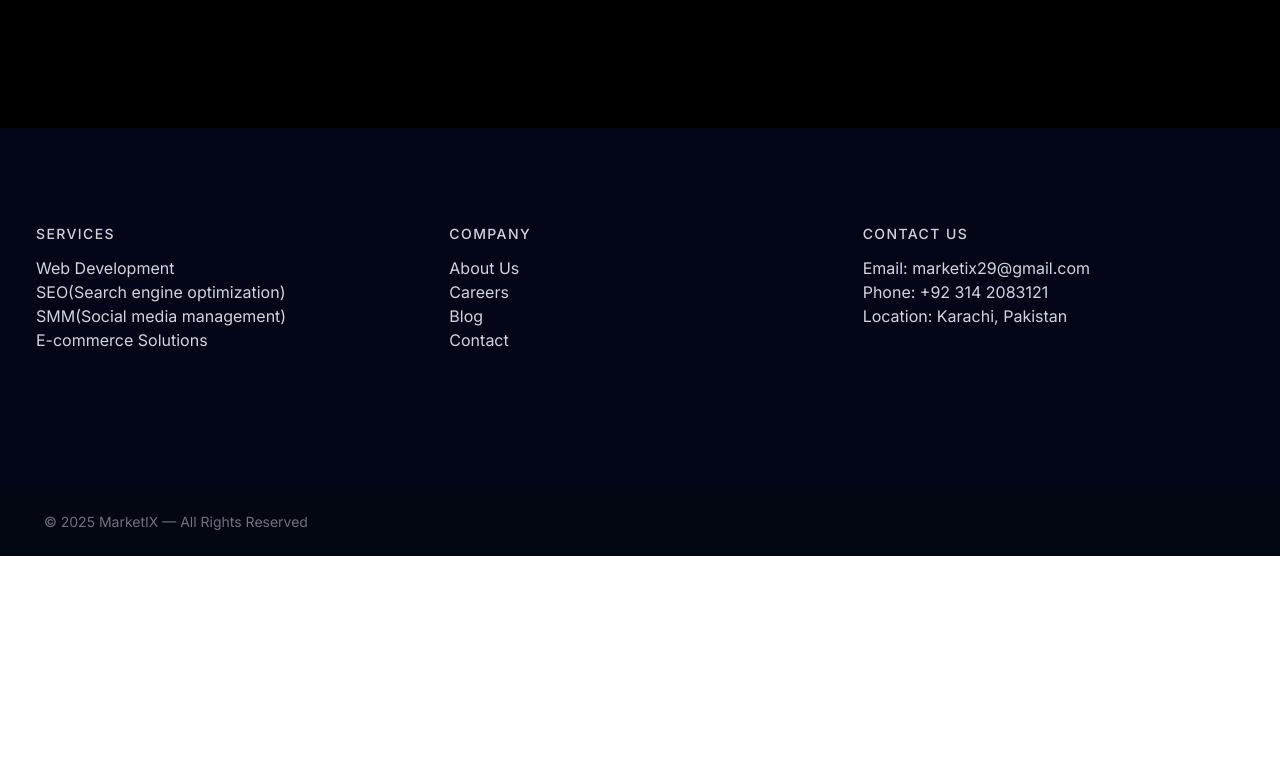
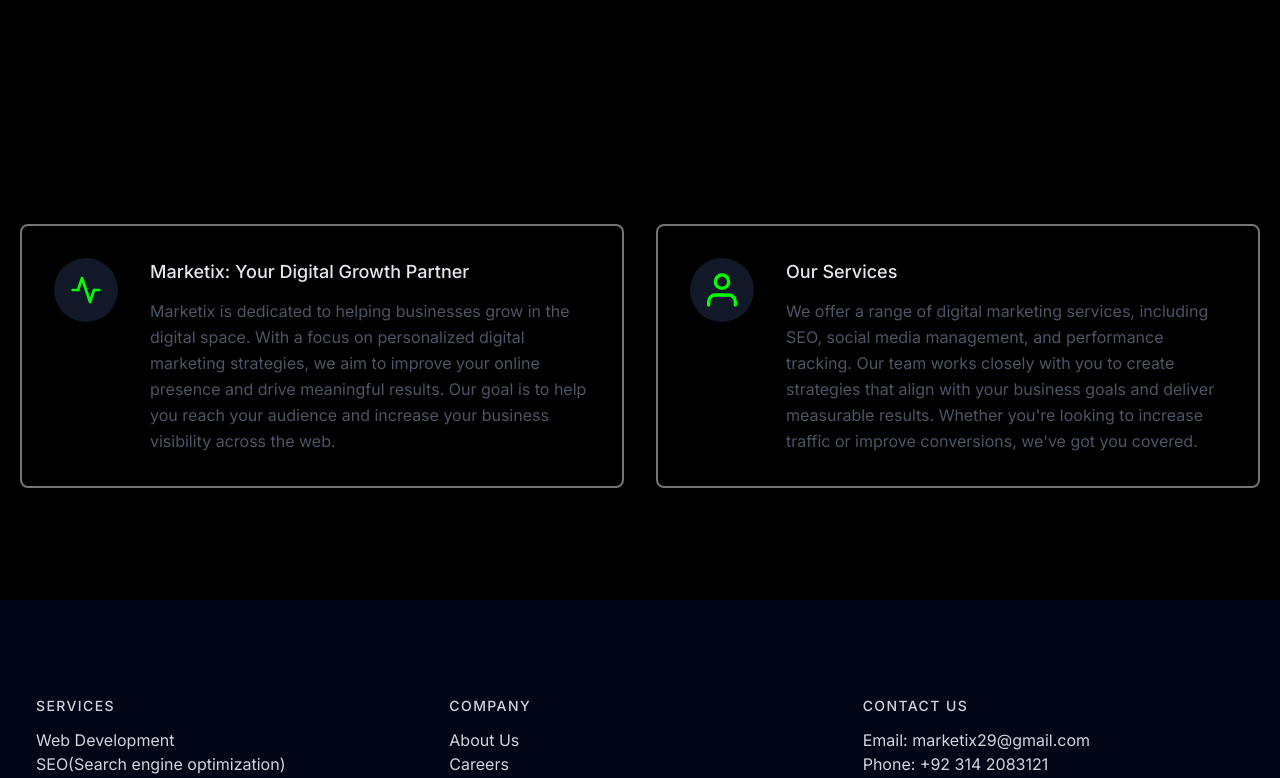
Before and after one commit to uzairshaikh346/digimorphix, a Next.js app: page / in a window 1280 px wide. Shown: the part 3452-4230 px from the top of the page. Before the commit the page ends 4008 px from the top, so only its background shows below. Built offline with nearby package versions, Linux system fonts and the light colour scheme.

Commit message:
set home text

```diff
--- /dev/null
+++ b/src/app/components/testinominals.tsx
@@ -0,0 +1,72 @@
+import React from 'react'
+
+function Testinominals() {
+  return (
+    <div>
+      <section className="text-gray-600 body-font">
+  <div className="container px-5 py-24 mx-auto flex flex-wrap pb-28">
+    <div className="flex flex-wrap -m-4">
+      <div className="p-4 lg:w-1/2 md:w-full">
+        <div className="flex border-2 rounded-lg border-gray-200 border-opacity-50 p-8 sm:flex-row flex-col">
+          <div className="w-16 h-16 sm:mr-8 sm:mb-0 mb-4 inline-flex items-center justify-center rounded-full bg-gray-900 text-[#00ff00] flex-shrink-0">
+            <svg
+              fill="none"
+              stroke="currentColor"
+              strokeLinecap="round"
+              strokeLinejoin="round"
+              strokeWidth={2}
+              className="w-8 h-8"
+              viewBox="0 0 24 24"
+            >
+              <path d="M22 12h-4l-3 9L9 3l-3 9H2" />
+            </svg>
+          </div>
+          <div className="flex-grow">
+            <h2 className="text-gray-200 text-lg title-font font-medium mb-3">
+            Marketix: Your Digital Growth Partner
+            </h2>
+            <p className="leading-relaxed text-base">
+            Marketix is dedicated to helping businesses grow in the digital space. With a focus on personalized digital marketing strategies, we aim to improve your online presence and drive meaningful results. Our goal is to help you reach your audience and increase your business visibility across the web.
+            </p>
+
+          </div>
+        </div>
+      </div>
+      <div className="p-4 lg:w-1/2 md:w-full">
+        <div className="flex border-2 rounded-lg border-gray-200 border-opacity-50 p-8 sm:flex-row flex-col">
+          <div className="w-16 h-16 sm:mr-8 sm:mb-0 mb-4 inline-flex items-center justify-center rounded-full bg-gray-900 text-[#00ff00] flex-shrink-0">
+            <svg
+              fill="none"
+              stroke="currentColor"
+              strokeLinecap="round"
+              strokeLinejoin="round"
+              strokeWidth={2}
+              className="w-10 h-10"
+              viewBox="0 0 24 24"
+            >
+              <path d="M20 21v-2a4 4 0 00-4-4H8a4 4 0 00-4 4v2" />
+              <circle cx={12} cy={7} r={4} />
+            </svg>
+          </div>
+          <div className="flex-grow">
+            <h2 className="text-gray-200 text-lg title-font font-medium mb-3">
+            Our Services
+            </h2>
+            <p className="leading-relaxed text-base">
+            We offer a range of digital marketing services, including SEO, social media management, and performance tracking. Our team works closely with you to create strategies that align with your business goals and deliver measurable results. Whether you're looking to increase traffic or improve conversions, we've got you covered.
+
+
+            </p>
+
+          </div>
+        </div>
+      </div>
+    </div>
+  </div>
+</section>
+
+    </div>
+  )
+}
+
+export default Testinominals
--- a/src/app/page.tsx
+++ b/src/app/page.tsx
@@ -4,6 +4,7 @@
 import { ClientReview } from "./components/ClientReview";
 import TrustContentSection from "./components/TrustContentSection";
 import HowCanWeHelp from "./components/howCanWeHelp";
+import Testinominals from "./components/testinominals";
 
 
 export default function Home() {
@@ -15,6 +16,7 @@
       <ServiceSection />
       <HowCanWeHelp/>
       <ClientReview />
+      <Testinominals/>
     </div>
   );
 }
```
